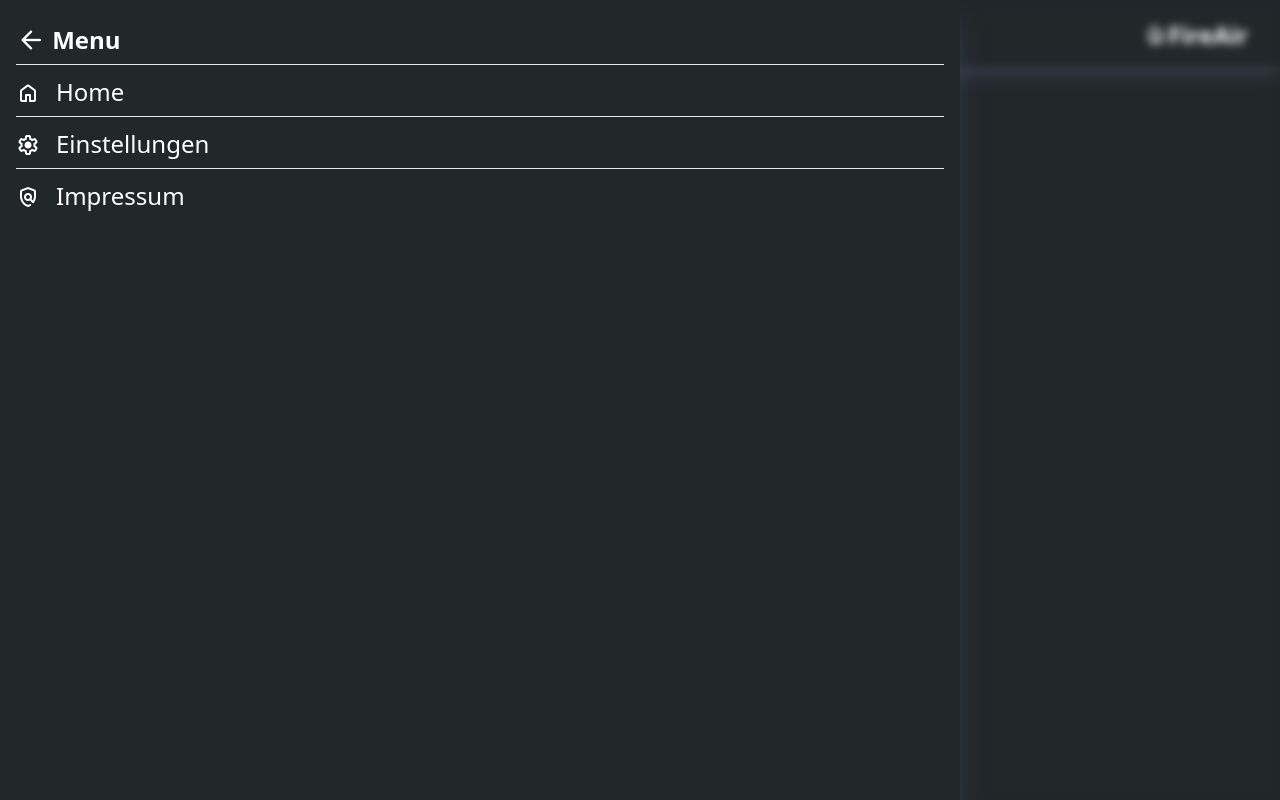
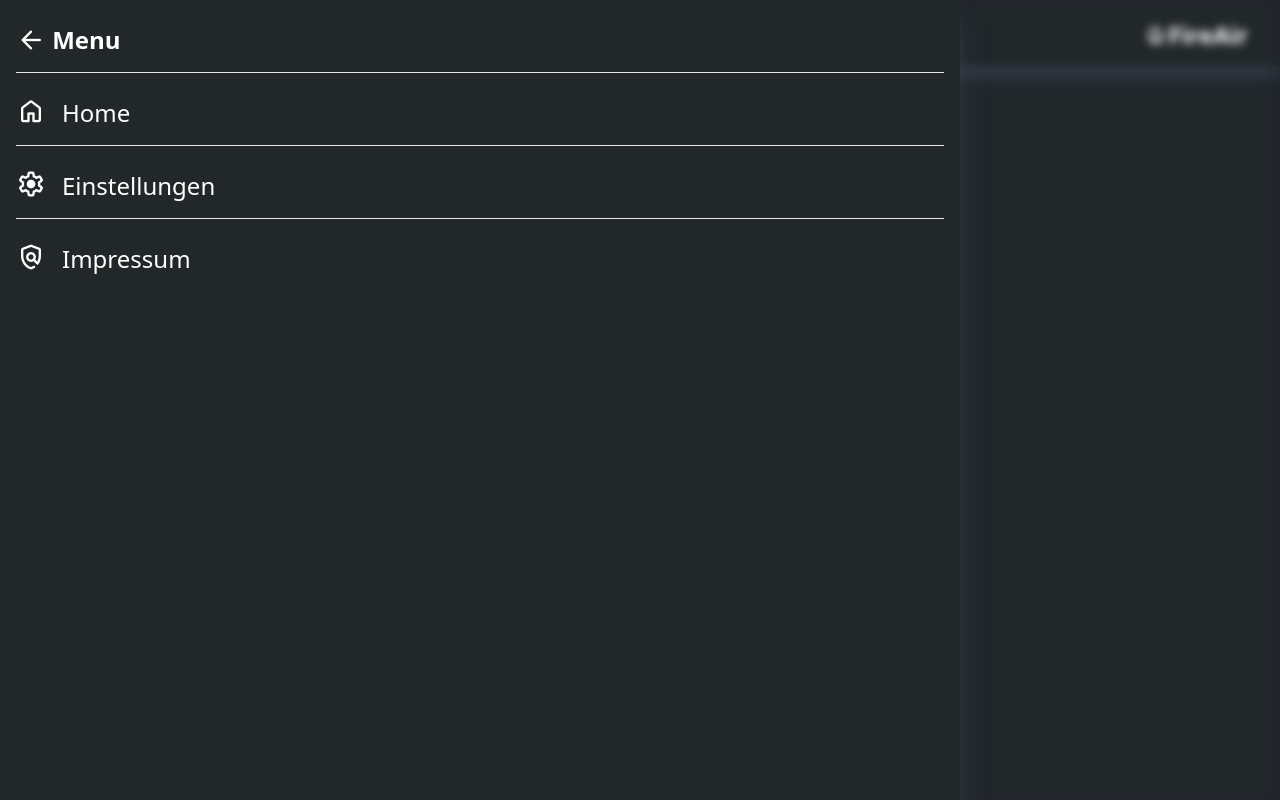
Before and after one commit to Niklas003/FireAir, a Vue app: page /#/ in a window 1280 px wide. Both pictures are taken after a click on the element "menu". Built offline with nearby package versions, Linux system fonts and the light colour scheme.

Commit message:
fix: fixed style of menu

```diff
--- a/src/components/AppMenu.vue
+++ b/src/components/AppMenu.vue
@@ -1,13 +1,13 @@
 <template>
     <div class="z-10 min-h-screen w-full absolute top-0 bg-transparent backdrop-blur-sm text-white">
         <div class="w-3/4 bg-[#22272A] min-h-screen shadow-xl shadow-gray-700 p-4 text-2xl">
-           <h1 class="font-bold mb-2"><span @click="collapseMenu()" class="material-symbols-rounded relative top-1.5 cursor-pointer text-3xl">arrow_back</span> Menu</h1>
+           <h1 @click="collapseMenu()" class="font-bold mb-4 cursor-pointer"><span class="material-symbols-rounded relative top-1.5 cursor-pointer text-3xl">arrow_back</span> Menu</h1>
            <hr>
-           <p class="my-2"><router-link @click="collapseMenu()" to="/"><span class="material-symbols-rounded relative top-1 cursor-pointer text-2xl mr-4">home</span>Home</router-link></p>
+           <p class="my-4"><router-link @click="collapseMenu()" to="/"><span class="material-symbols-rounded relative top-1 cursor-pointer text-3xl mr-4">home</span>Home</router-link></p>
            <hr>
-           <p class="my-2"><router-link @click="collapseMenu()" to="/settings"><span class="material-symbols-rounded relative top-1 cursor-pointer text-2xl mr-4">settings</span>Einstellungen</router-link></p>
+           <p class="my-4"><router-link @click="collapseMenu()" to="/settings"><span class="material-symbols-rounded relative top-1 cursor-pointer text-3xl mr-4">settings</span>Einstellungen</router-link></p>
            <hr>
-           <p class="my-2"><router-link @click="collapseMenu()" to="/settings"><span class="material-symbols-rounded relative top-1 cursor-pointer text-2xl mr-4">policy</span>Impressum</router-link></p>
+           <p class="my-4"><router-link @click="collapseMenu()" to="/settings"><span class="material-symbols-rounded relative top-1 cursor-pointer text-3xl mr-4">policy</span>Impressum</router-link></p>
         </div>
     </div>
 </template>
```
